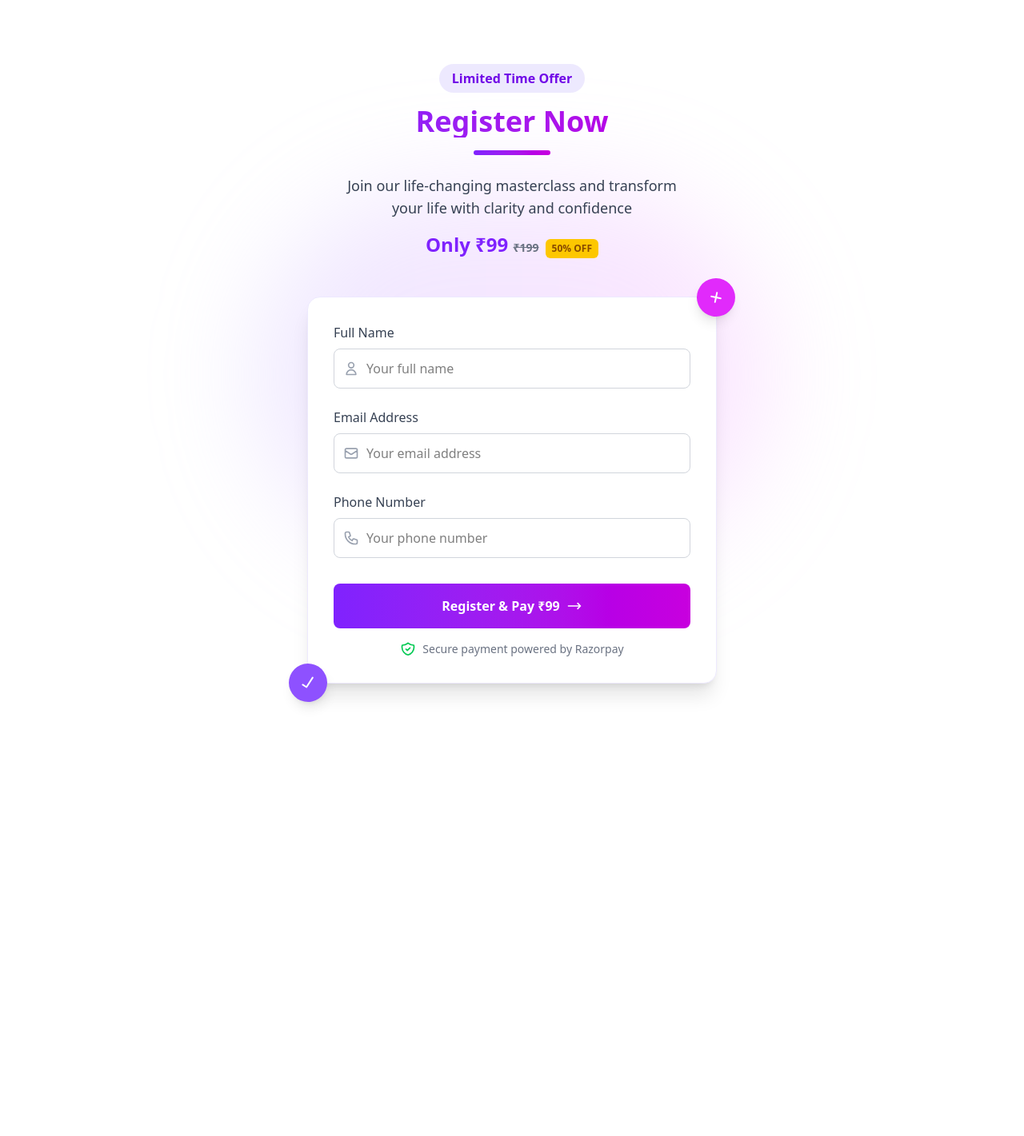
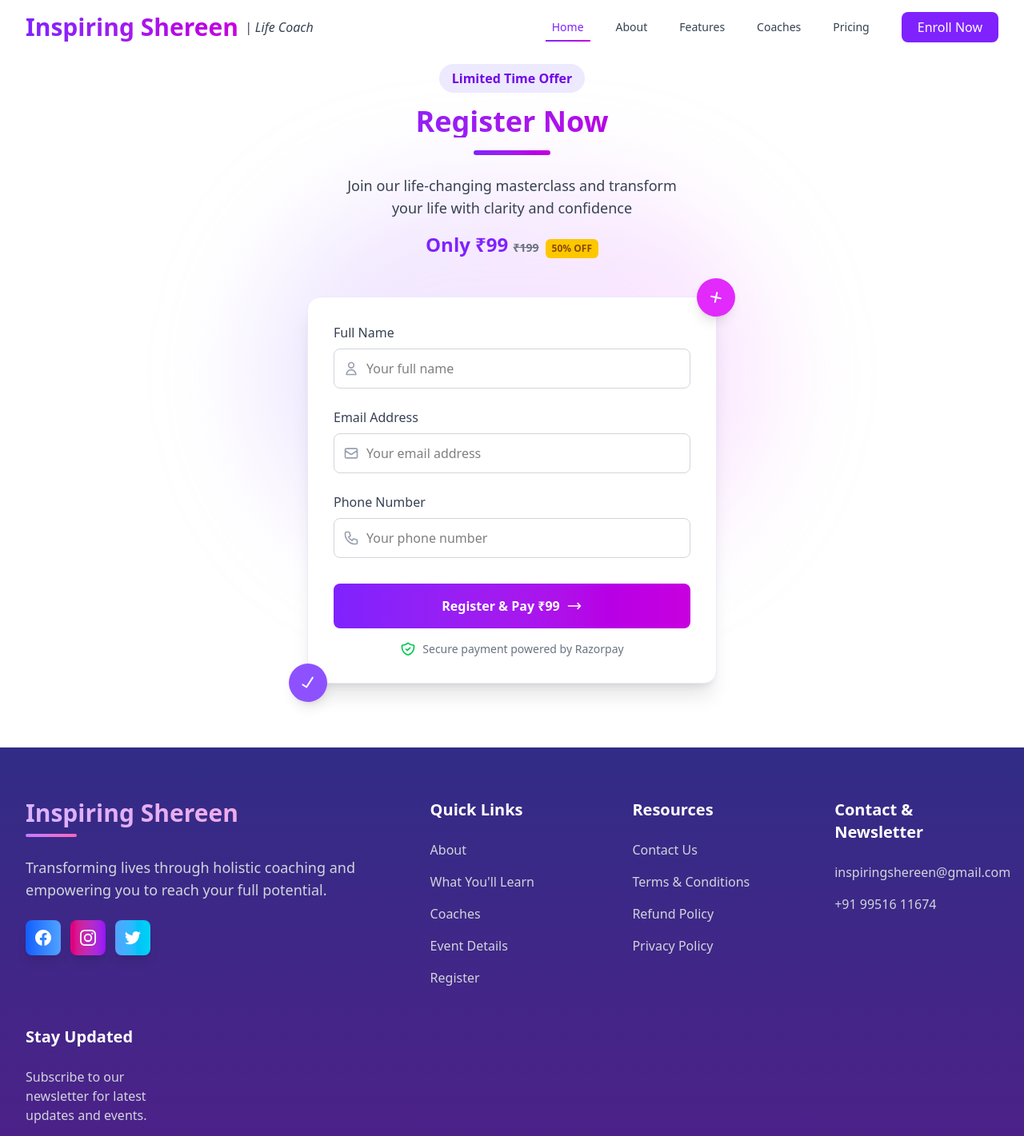
Before and after one commit to Azadarx/phonicsflyer-frontend, a React (Vite) app: page /register in a window 1280 px wide. Shown: the top 1421 px of the page at 80% size. Before the commit the page ends 935 px from the top, so only its background shows below. Built offline with nearby package versions, Linux system fonts and the light colour scheme.

Commit message:
redesigned

```diff
--- a/src/components/RegisterForm.jsx
+++ b/src/components/RegisterForm.jsx
@@ -3,6 +3,8 @@ import React, { useState } from 'react';
 import { useNavigate } from 'react-router-dom';
 import { motion } from 'framer-motion';
 import axios from 'axios';
+import Navbar from './Navbar';
+import Footer from './Footer';
 
 const RegisterForm = () => {
   const [formData, setFormData] = useState({
@@ -158,6 +160,8 @@ const RegisterForm = () => {
 
   // Reduced to just one background element for visual effect without performance impact
   return (
+    <>
+      <Navbar />
       <section id="register" className="relative py-20 overflow-hidden">
         {/* Single animated background element */}
         <div
@@ -328,6 +332,8 @@ const RegisterForm = () => {
           </motion.div>
         </div>
       </section>
+      <Footer/>
+    </>
   );
 };
 
--- a/src/components/Success.jsx
+++ b/src/components/Success.jsx
@@ -2,6 +2,8 @@
 import React, { useState, useEffect } from 'react';
 import { Link, useNavigate } from 'react-router-dom';
 import axios from 'axios';
+import Navbar from './Navbar';
+import Footer from './Footer';
 
 const Success = () => {
   console.log('Success component rendering');
@@ -84,6 +86,8 @@ const Success = () => {
   }
 
   return (
+    <>
+      <Navbar />
       <div className="min-h-screen bg-gradient-to-br from-indigo-500 via-purple-600 to-pink-500 flex items-center justify-center px-4 py-20">
         <div className="bg-white rounded-lg shadow-xl p-8 max-w-md w-full text-center">
           {status === 'loading' && (
@@ -221,6 +225,8 @@ const Success = () => {
           )}
         </div>
       </div>
+      <Footer/>
+    </>
   );
 };
 
--- a/src/components/TermsAndConditions.jsx
+++ b/src/components/TermsAndConditions.jsx
@@ -2,6 +2,8 @@
 import React from 'react';
 import { motion } from 'framer-motion';
 import { Shield, CheckCircle } from 'lucide-react';
+import Navbar from './Navbar';
+import Footer from './Footer';
 
 const TermsAndConditions = () => {
   const fadeIn = {
@@ -27,6 +29,8 @@ const TermsAndConditions = () => {
   ];
 
   return (
+    <>
+      <Navbar />
       <div className="min-h-screen bg-gradient-to-br from-blue-500 via-purple-500 to-pink-500 pt-28 pb-16">
         <div className="max-w-4xl mx-auto px-4 sm:px-6 lg:px-8">
           {/* Animated Header */}
@@ -138,6 +142,8 @@ const TermsAndConditions = () => {
           </motion.div>
         </div>
       </div>
+      <Footer/>
+    </>
   );
 };
 
--- a/src/components/Testimonials.jsx
+++ b/src/components/Testimonials.jsx
@@ -1,6 +1,8 @@
 // src/components/Testimonials.jsx
 import React from 'react';
 import { motion } from 'framer-motion';
+import Navbar from './Navbar';
+import Footer from './Footer';
 
 const Testimonials = () => {
   const testimonials = [
@@ -25,6 +27,8 @@ const Testimonials = () => {
   ];
 
   return (
+    <>
+    <Navbar/>
     <section className="py-24 relative overflow-hidden bg-gradient-to-b from-purple-50 to-indigo-100">
       {/* Reduced to just 2 background elements with minimal animation */}
       <div className="absolute inset-0 z-0">
@@ -124,6 +128,8 @@ const Testimonials = () => {
         </div>
       </div>
     </section>
+    <Footer/>
+    </>
   );
 };
 
```
Lines whose indentation alone changed are shown as unchanged.
